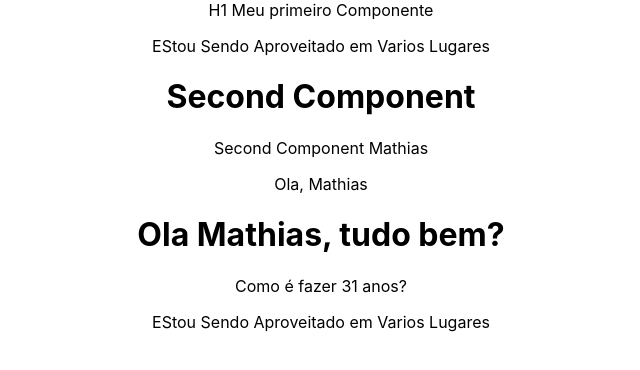
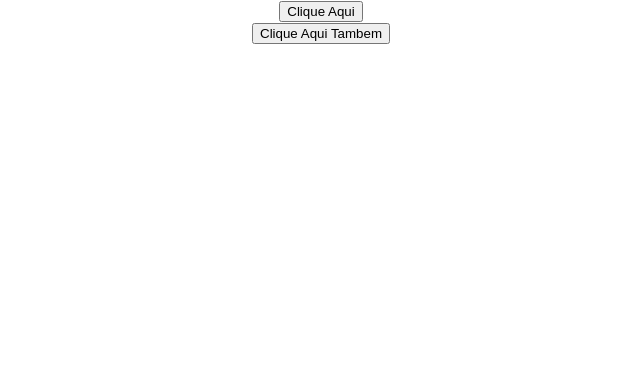
Before and after one commit to MathiasColetti/hello-world, a React (Create React App) app: page / in a window 1280 px wide. Shown: the top 370 px of the page, without its empty margins (319-959 px from the left). Built offline with nearby package versions, Linux system fonts and the light colour scheme.

Commit message:
Eventos no React

```diff
--- a/src/App.js
+++ b/src/App.js
@@ -1,5 +1,6 @@
 // import logo from './logo.svg';
 import "./App.css";
+import Events from "./components/Events";
 import FirstComponent from "./components/FirstComponent";
 import MyComponent from "./components/MyComponent";
 import SecondComponent from "./components/SecondComponent";
@@ -9,12 +10,13 @@ import TesteComponent from "./components/TesteComponent";
 function App() {
   return (
     <div className="App">
-      <FirstComponent />
+      {/* <FirstComponent />
       <SecondComponent />
       <TesteComponent />
-      {/* <p>Meu primeiro paragrafo em REact</p> */}
+      {/* <p>Meu primeiro paragrafo em REact</p>
       <TemplateExpressions />
-      <MyComponent />
+      <MyComponent /> */}
+      <Events />
     </div>
   );
 }
--- /dev/null
+++ b/src/components/Events.js
@@ -0,0 +1,25 @@
+const Events = () => {
+  const handleMyEvent = (e) => {
+    alert("Evento Ativo");
+  };
+  return (
+    <div>
+      <div>
+        <button onClick={handleMyEvent}>Clique Aqui</button>
+      </div>
+      <div>
+        <button
+          onClick={() => {
+            if (true) {
+              alert("Isso Não devia Existir");
+            }
+          }}
+        >
+          Clique Aqui Tambem
+        </button>
+      </div>
+    </div>
+  );
+};
+
+export default Events;
```
